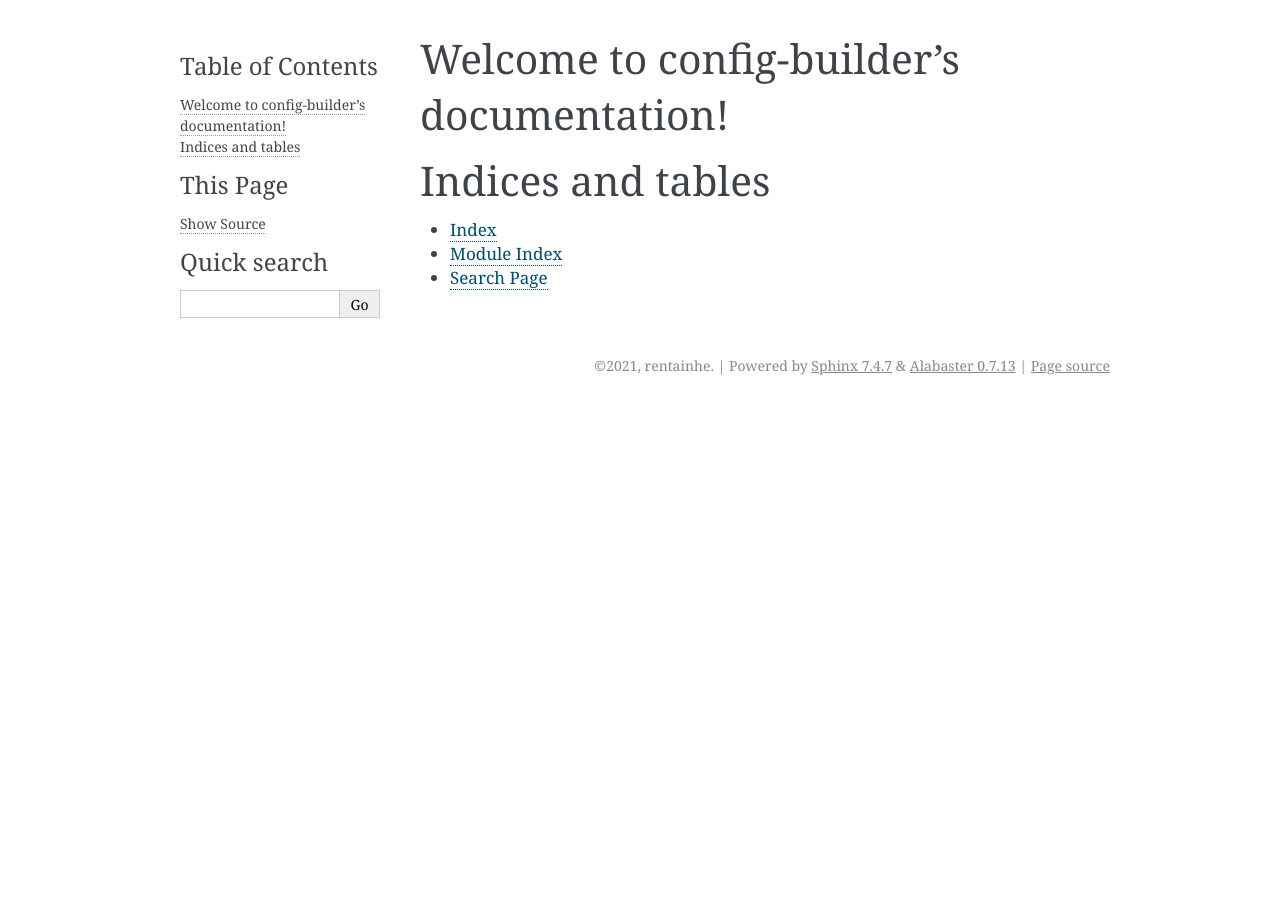
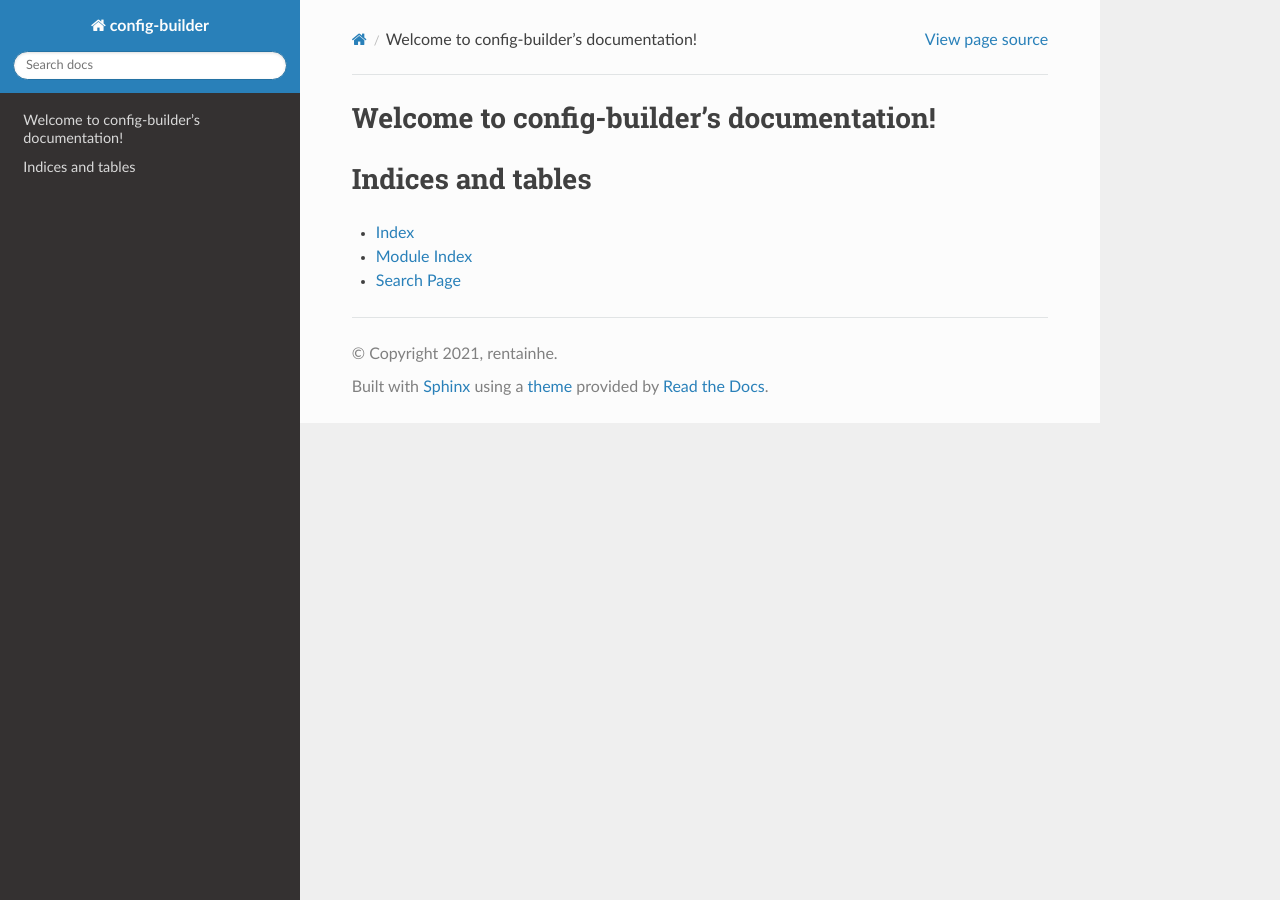
Before and after one commit to rentainhe/config-builder, a Sphinx documentation site: the page built from docs/source/index.rst, in a window 1280 px wide. Built offline with Sphinx 7.4.7 and the Read the Docs theme 2.0.0, drawn with Linux system fonts in a browser that asks for light colours.

Commit message:
update docs

```diff
--- a/docs/source/conf.py
+++ b/docs/source/conf.py
@@ -13,7 +13,9 @@
 # import os
 # import sys
 # sys.path.insert(0, os.path.abspath('.'))
-
+import os
+import sys
+sys.path.insert(0, os.path.abspath('../..'))
 
 # -- Project information -----------------------------------------------------
 
@@ -47,9 +49,12 @@ exclude_patterns = []
 # The theme to use for HTML and HTML Help pages.  See the documentation for
 # a list of builtin themes.
 #
-html_theme = 'alabaster'
+html_theme = 'sphinx_rtd_theme'
 
 # Add any paths that contain custom static files (such as style sheets) here,
 # relative to this directory. They are copied after the builtin static files,
 # so a file named "default.css" will overwrite the builtin "default.css".
 html_static_path = ['_static']
+
+def setup(app):
+    app.add_stylesheet("custom.css")
```
